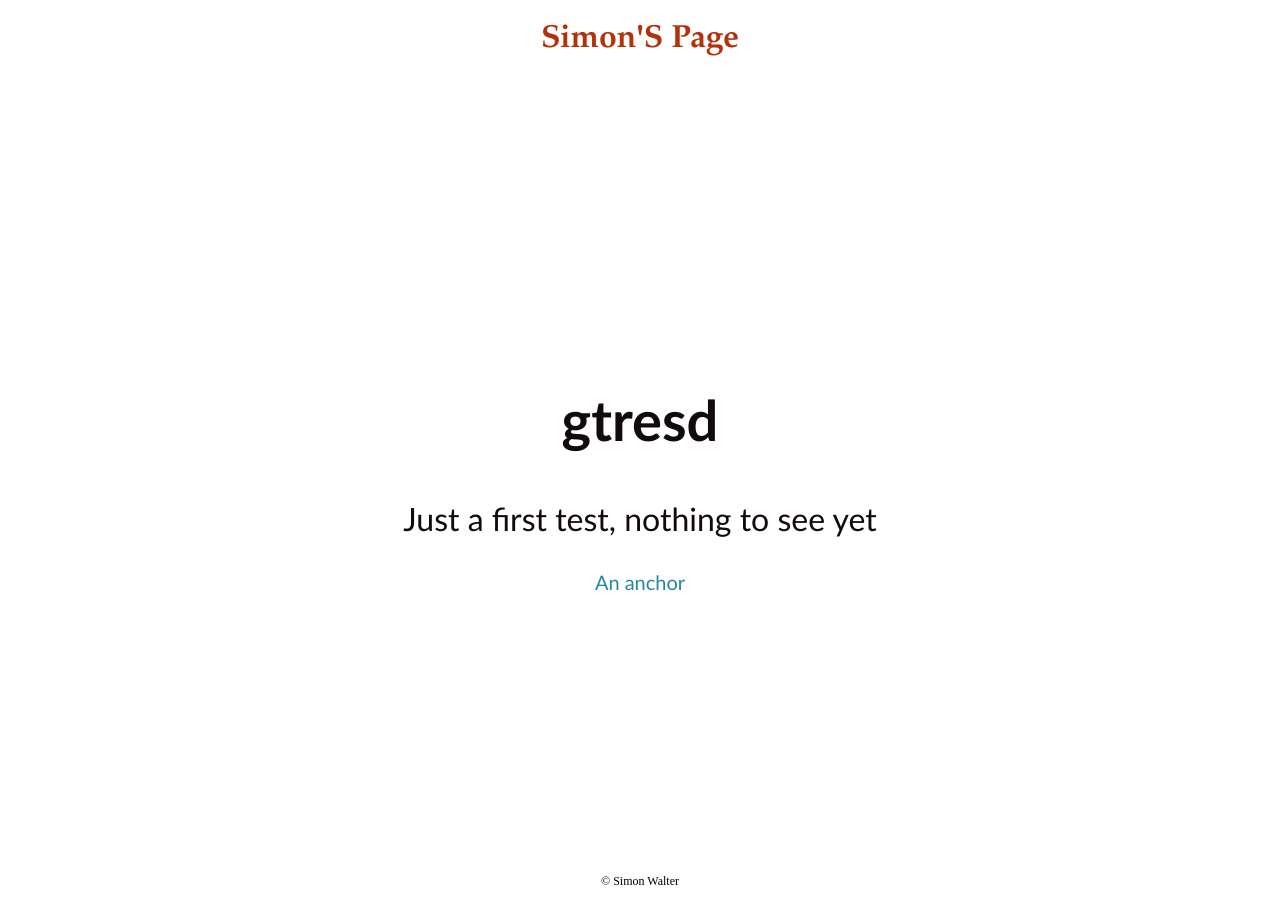
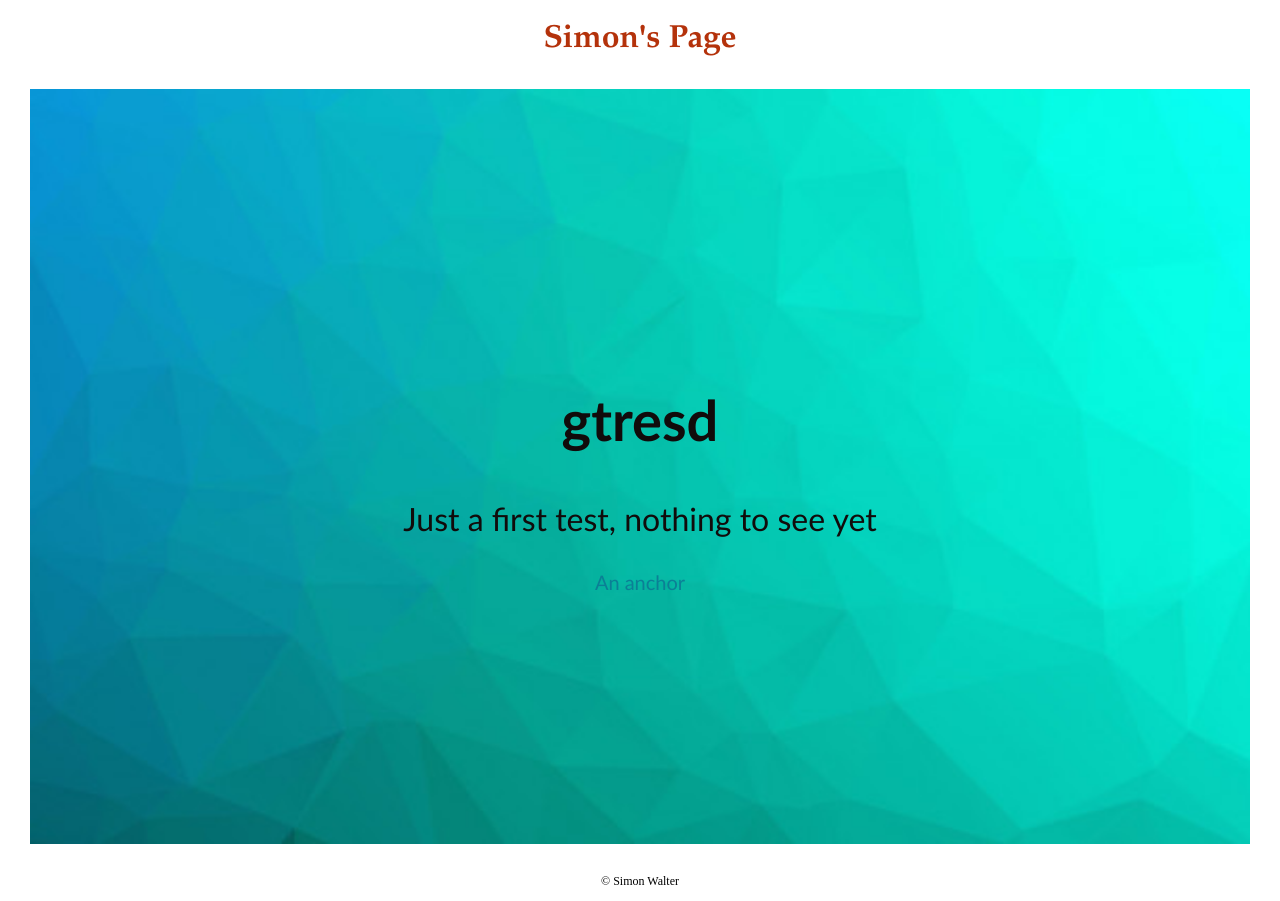
Before and after one commit to gtresd/gtresd.github.io, a plain HTML site: page index.html in a window 1280 px wide. Drawn offline with Linux system fonts and the light colour scheme.

Commit message:
fixed image

```diff
--- a/index.html
+++ b/index.html
@@ -2,12 +2,12 @@
 <html>
 
 <head>
-    <title>Sprout</title>
+    <title>simon_page</title>
     <link rel="stylesheet" type="text/css" href="stylesheet.css" />
 </head>
 
 <body>
-    <h1>Simon'S Page</h1>
+    <h1>Simon's Page</h1>
     <div class="hero">
         <h2>gtresd</h2>
         <p>Just a first test, nothing to see yet</p>
```
Also changed, not shown: background_main.jpg (added).
